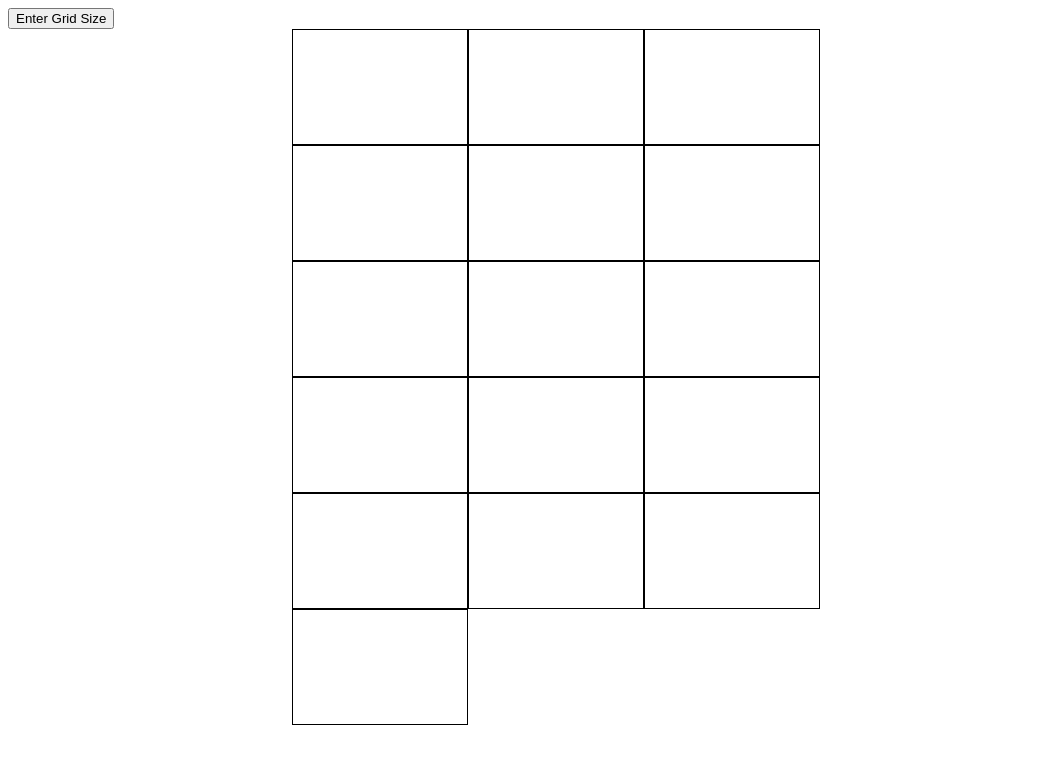
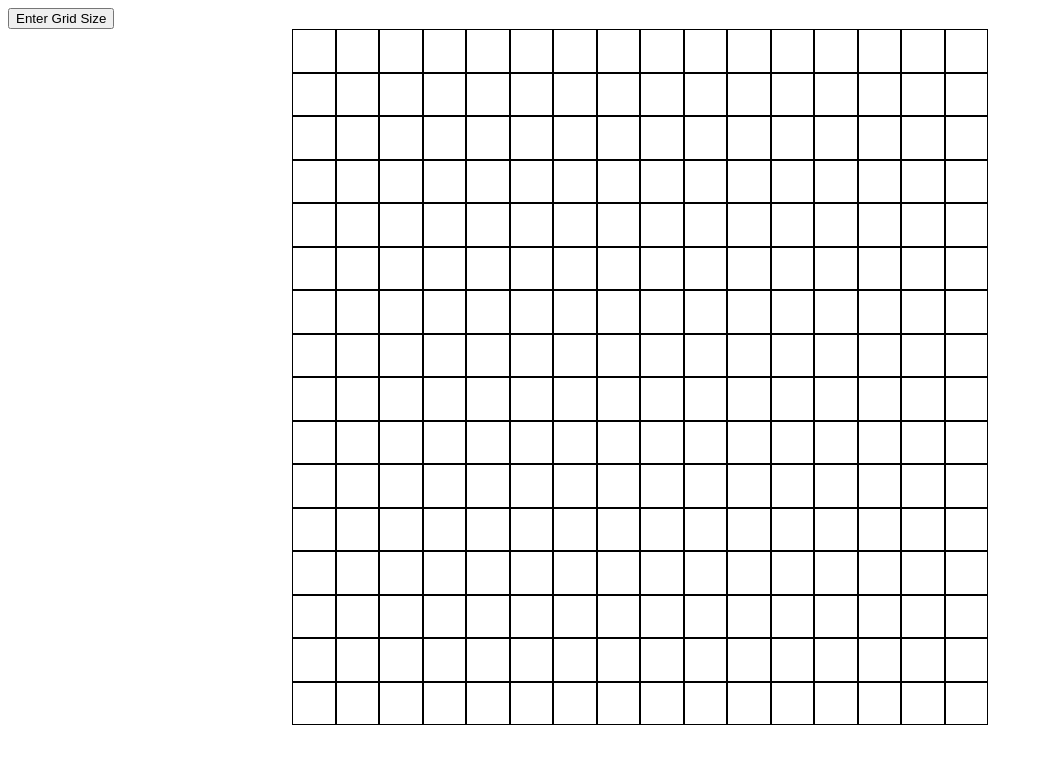
Before and after one commit to MikeLew405/Etch-a-Sketch, a plain HTML site: page index.html in a window 1280 px wide. Shown: the whole page, without its empty margins (0-1043 px from the left). Drawn offline with Linux system fonts and the light colour scheme.

Commit message:
fix grid generation.  removed border pixel from width and height

```diff
--- a/etchasketch.js
+++ b/etchasketch.js
@@ -1,4 +1,4 @@
-const GRID_COUNT = 4;
+const GRID_COUNT = 16;
 
 const body = document.body;
 const btn = document.querySelector('button');
@@ -30,9 +30,8 @@ function generateGrid(input = GRID_COUNT) {
     for (let i = 0; i < input * input; i++) {
         var square = document.createElement("div");
         square.classList.add('square');
-
-        let containerWidth = container.offsetWidth;
-        square.setAttribute("style", `width: ${containerWidth / input}px; height: ${container.offsetHeight / input}`);
+        square.setAttribute("style", `width: ${(container.offsetWidth / input) - 2}px;
+        height: ${(container.offsetHeight / input) - 2}px`);
 
         container.appendChild(square);
     }
@@ -40,13 +39,10 @@ function generateGrid(input = GRID_COUNT) {
 }
 
 function addListenerToGrid() {
-    const gridDivs = document.querySelectorAll(".container div > div");
+    const gridDivs = document.querySelectorAll(".square");
     gridDivs.forEach((div) => {
         div.addEventListener("mouseover", () => {
             div.classList.add("hovered-div");
-        });
-        div.addEventListener("mouseout", () => {
-            div.classList.remove("hovered-div");
         });
     });
 }
--- a/styles.css
+++ b/styles.css
@@ -4,6 +4,7 @@
     width: 696px;
     height: 696px;
     margin: auto;
+    justify-content: space-around;
 }
 
 .hovered-div {
@@ -11,7 +12,7 @@
 }
 
 .square{
-    border: 1px solid black;
+    border: 0.5px solid black;
 }
 
 .row {
```
